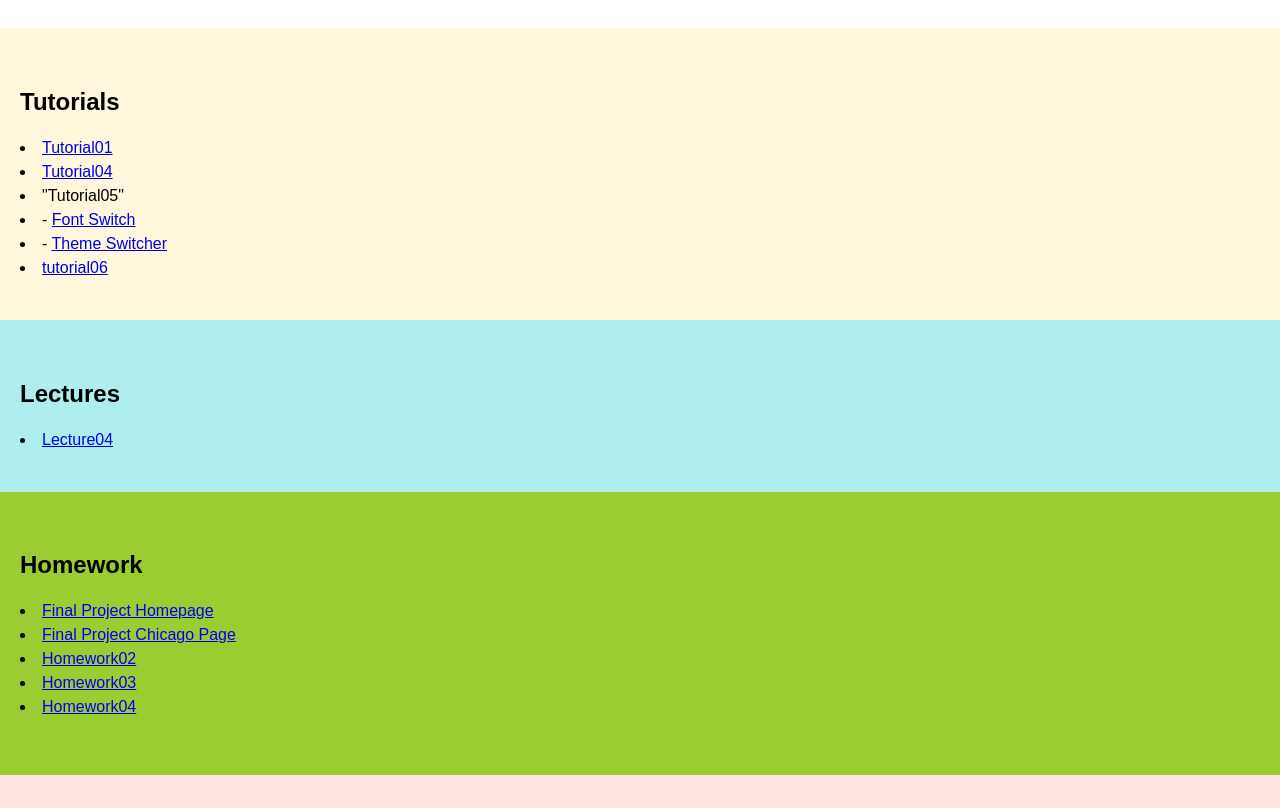
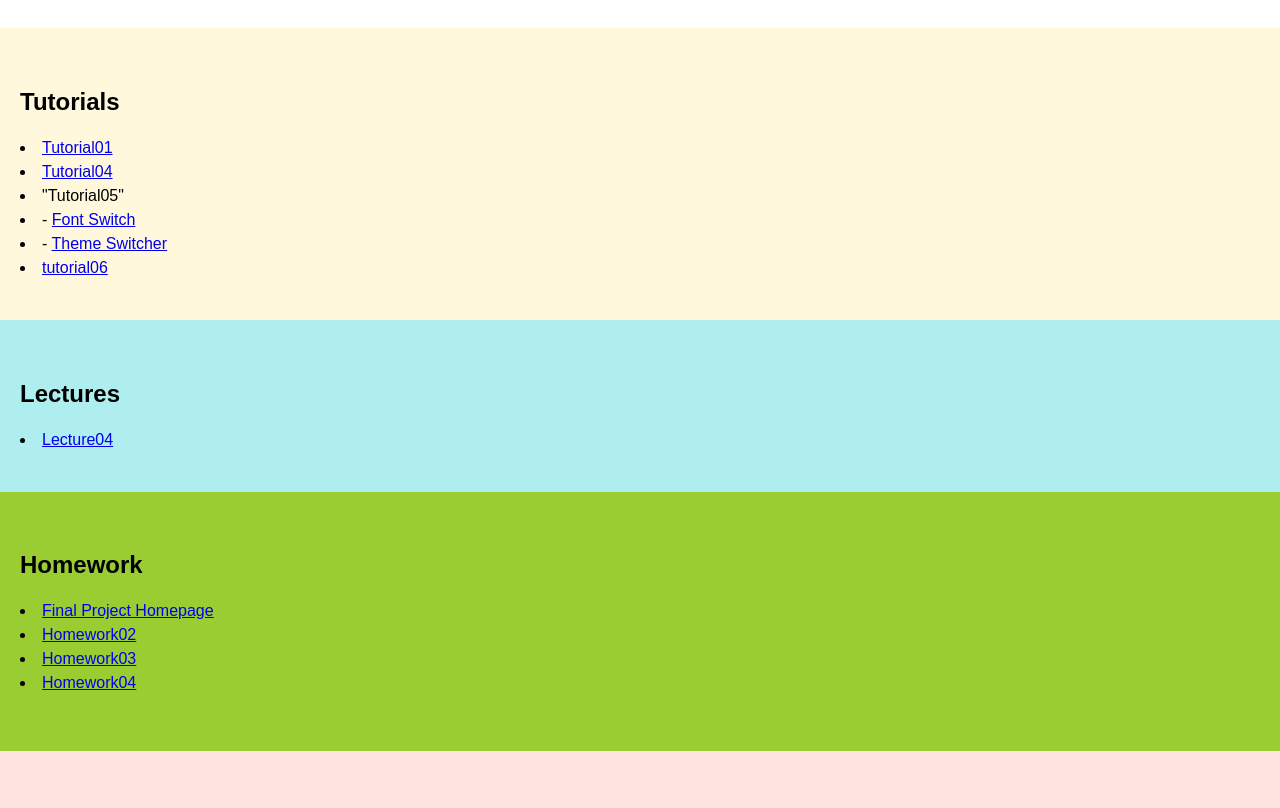
Before and after one commit to diqiaowang/cs130-coursework, a plain HTML site: page index.html in a window 1280 px wide. Shown: the part 136-944 px from the top of the page. Drawn offline with Linux system fonts and the light colour scheme.

Commit message:
Changes Stated

```diff
--- a/index.html
+++ b/index.html
@@ -49,8 +49,6 @@
                     <li>
                         <a href="finalproject/index.html">Final Project Homepage</a>
                     <li>
-                        <a href="finalproject/chicago.html">Final Project Chicago Page</a>
-                    <li>
                         <a href="homeworks/hw02/index.html">Homework02</a>
                     <li>
                         <a href="homeworks/hw03/index.html">Homework03</a>
```
